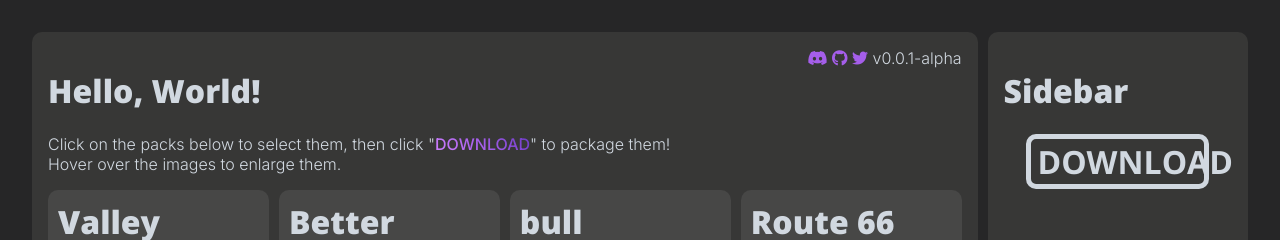
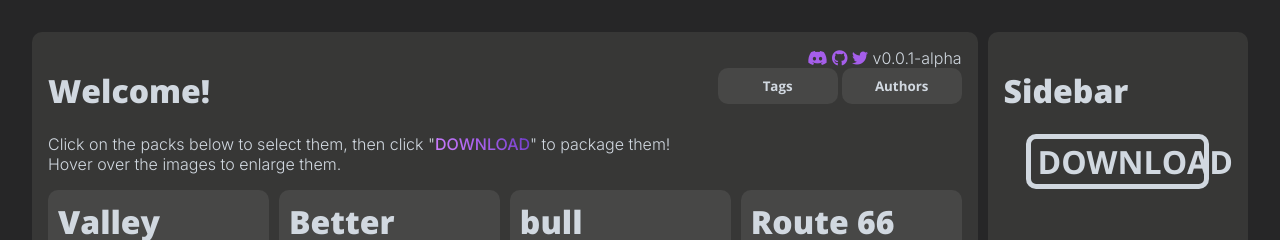
Before and after one commit to ModularOverhaul/ModularOverhaul, a SvelteKit app: page / in a window 1280 px wide. Shown: the top 240 px of the page. Built offline with nearby package versions, Linux system fonts and the light colour scheme.

Commit message:
start working on filtering

```diff
--- /dev/null
+++ b/src/lib/data/authors.json
@@ -0,0 +1,3 @@
+[
+    "undefined","Nelertile","iamagrocerybag"
+]
--- /dev/null
+++ b/src/lib/data/tags.json
@@ -0,0 +1,3 @@
+[
+    "none", "nature", "tools"
+]
--- a/src/routes/+page.svelte
+++ b/src/routes/+page.svelte
@@ -4,13 +4,28 @@
 	const gh = 'https://github.com/modularoverhaul';
 	const twt = 'https://twitter.com/ModularOverhaul';
 
+
 	import Packs from '$lib/data/packs.json';
 	import Module from './module.svelte';
 	import Sidebar from './sidebar.svelte';
+	import Filter from './filter.svelte';
+
+
+
 </script>
 
 <div class="page">
 	<div class="card main">
+		<div class="content">
+			<div>
+				<h1>Welcome!</h1>
+
+				<p>
+					Click on the packs below to select them, then click "<span id="nice-text">DOWNLOAD</span>" to package them! <br>
+					Hover over the images to enlarge them.
+				</p>
+			</div>
+			<div class="right">
 				<div class="info">
 					<p>
 						<a href={dsc}>
@@ -25,12 +40,11 @@
 						{ver}
 					</p>
 				</div>
-		<h1>Hello, World!</h1>
-
-		<p>
-			Click on the packs below to select them, then click "<span id="nice-text">DOWNLOAD</span>" to package them! <br>
-			Hover over the images to enlarge them.
-		</p>
+				<div class="search">
+					<Filter />
+				</div>
+			</div>
+		</div>
 		<div class="module-container">
 			{#each Packs as Pack, i}
 			<Module {...Packs[i]} />
@@ -59,12 +73,22 @@
 
 	.main {
 		width: 80%;
+		display: flex;
+		flex-direction: column;
+	}
+
+	.content {
+		display: flex;
 	}
 
 	.card {
 		padding: 1em;
 		border-radius: 10px;
 		background-color: #373736;
+	}
+
+	.right{
+		margin-left: auto;
 	}
 
 	.sidebar {
--- /dev/null
+++ b/src/routes/filter.svelte
@@ -0,0 +1,104 @@
+<script lang="ts">
+	import Tags from '$lib/data/tags.json';
+	import Authors from '$lib/data/authors.json';
+
+    let filterIsShowing = false;
+	let filterIsShowingClass = "dontshow";
+    let authIsShowing = false;
+    let authIsShowingClass = "dontshow";
+    function filterDropdown() {
+	    if (filterIsShowing)
+	    {
+		    filterIsShowing = false;
+	    }
+	    else {
+		    filterIsShowing = true;
+            authIsShowing = false
+	    }
+    }
+    function authDropdown() {
+	    if (authIsShowing)
+	    {
+		    authIsShowing = false;
+	    }
+	    else {
+		    authIsShowing = true;
+            filterIsShowing = false
+	    }
+    }
+    $: if(filterIsShowing) filterIsShowingClass = ""
+    $: if(!filterIsShowing) filterIsShowingClass = "dontshow"
+    $: if(authIsShowing) authIsShowingClass = ""
+    $: if(!authIsShowing) authIsShowingClass = "dontshow"
+</script>
+
+<div class="dropdown">
+    <button on:click={filterDropdown} class="dropbtn">Tags</button>
+    <div id="filterDropdown" class="dropdown-content {filterIsShowingClass}">
+			<button class="tag">{Tags[0]}</button>
+        {#each Tags as Tag}
+            {#if Tag != 'none'}
+			<button class="tag">#{Tag}</button>
+            {/if}
+		{/each}
+    </div>
+</div>
+<div class="dropdown">
+    <button on:click={authDropdown} class="dropbtn">Authors</button>
+    <div id="authDropdown" class="dropdown-content {authIsShowingClass}">
+        {#each Authors as Author}
+			<button class="auth">{Author}</button>
+		{/each}
+    </div>
+</div>
+
+<style lang="scss">
+    .dropdown {
+  		position: relative;
+  		display: inline-block;
+	}
+	.dropdown-content {
+		display:block;
+  		position: absolute;
+  		background-color: #575756;
+		padding: 5px;
+		border-radius: 10px;
+  		min-width: 120px;
+  		z-index: 1;
+	}
+	.dontshow {
+		display: none;
+	}
+
+    button {
+  		background-color: #474746;
+        width: 120px;
+        aspect-ratio: 10 / 3;
+        border-radius: 10px;
+        border: none;
+        color: #d1d8e0;
+        transition: 300ms background cubic-bezier(.45,.05,.55,.95);
+        &:hover {
+            background-color: #575756;
+        }
+    }
+
+    .tag {
+        color: #f5f5f5;
+        margin: 4px;
+        aspect-ratio: 10 / 2;
+        background-color: #8854D0;
+          &:hover {
+            background-color: #a55eea;
+        }
+    }
+    .auth {
+        color: #f5f5f5;
+        margin: 4px;
+        aspect-ratio: 10 / 2;
+        background-color: #0FB9B1;
+          &:hover {
+            background-color: #2bcbba;
+        }
+    }
+</style>
--- a/src/routes/module.svelte
+++ b/src/routes/module.svelte
@@ -63,7 +63,7 @@
     <img src="{info.image}" alt="{info.imagealt}">
     <p>{info.description}</p>
 
-    <h3 id="module-author">{info.author}</h3>
+    <h3 class="module-author">{info.author}</h3>
 </div>
 
 <style lang="scss">
@@ -95,7 +95,7 @@
         }
 
 
-        #module-author {
+        .module-author {
             background-color: #0fb9b1;
             color: #f5f5f5;
             border-radius: 25px;
```
Lines whose indentation alone changed are shown as unchanged.
